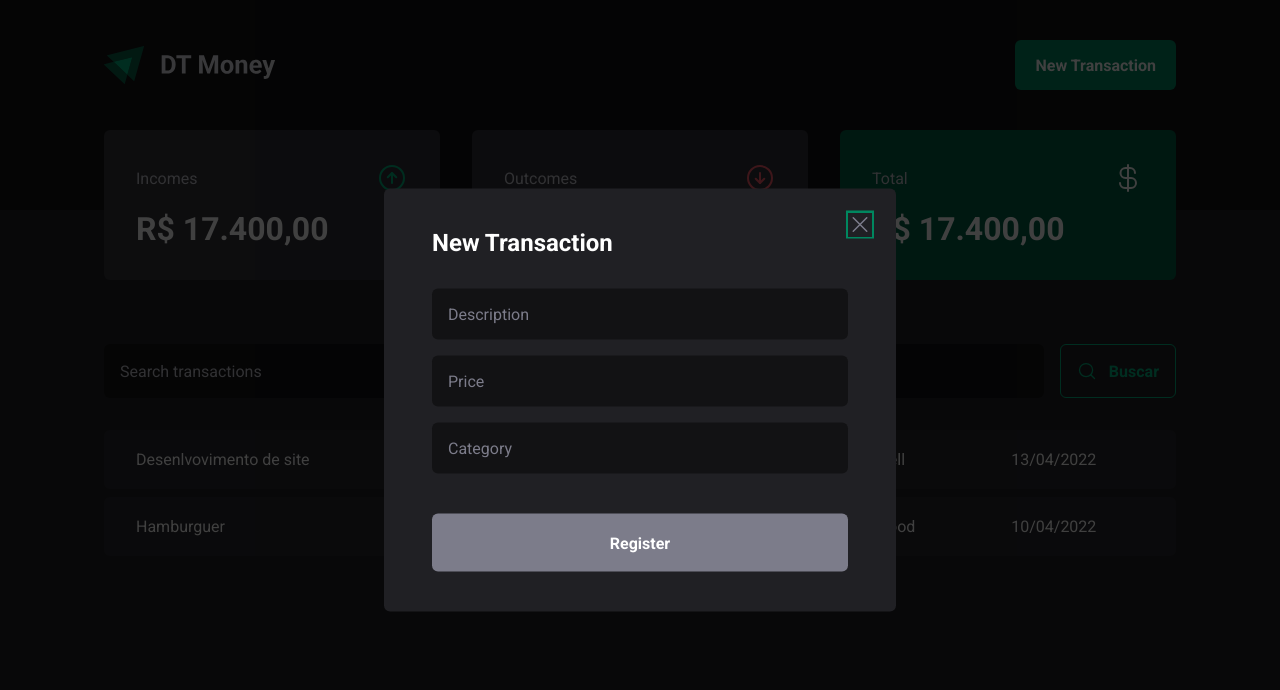
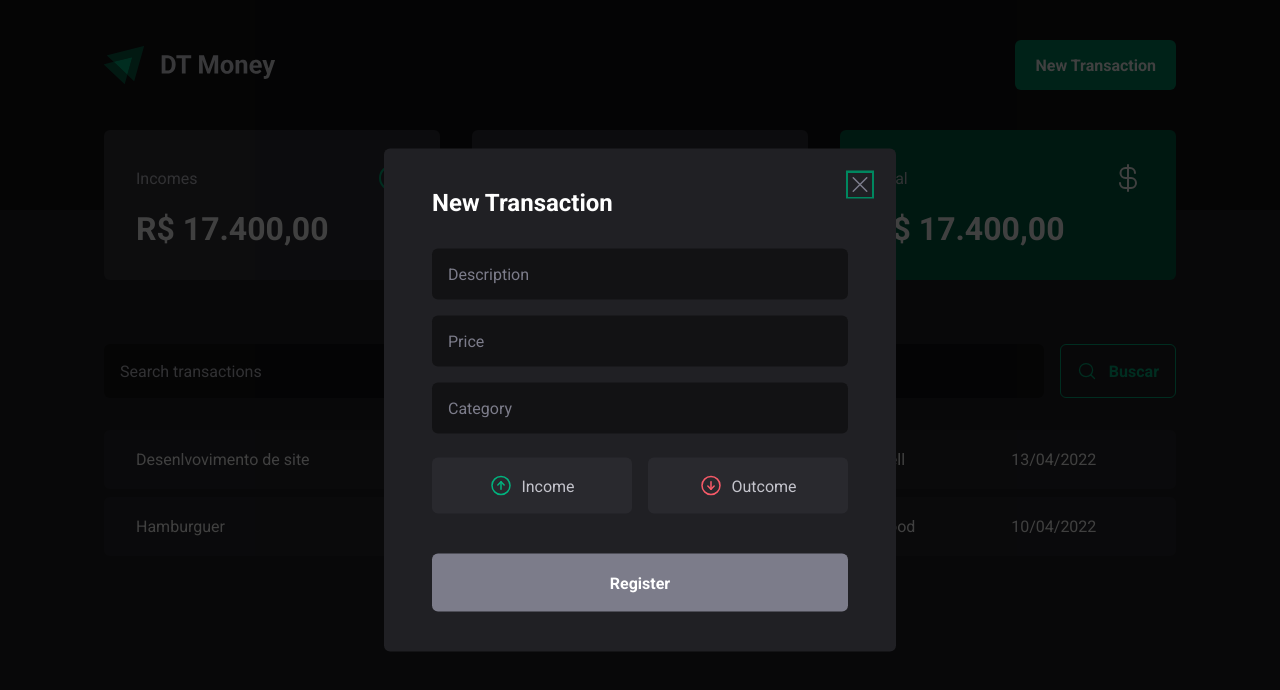
Before and after one commit to renanvzd/igniteII-pj03-dt-money, a React (Vite) app: page / in a window 1280 px wide. Both pictures are taken after a click on the button "New Transaction". Shown: the top 690 px of the page. Built offline with nearby package versions, Linux system fonts and the light colour scheme.

Commit message:
Modal: Buttons

```diff
--- a/src/components/NewTransactionModal/index.tsx
+++ b/src/components/NewTransactionModal/index.tsx
@@ -1,6 +1,6 @@
 import * as Dialog from '@radix-ui/react-dialog';
-import { X } from 'phosphor-react';
-import { CloseButton, Content, Overlay } from './styles';
+import { ArrowCircleDown, ArrowCircleUp, X } from 'phosphor-react';
+import { CloseButton, Content, Overlay, TransactionType, TransactionTypeButton } from './styles';
 
 export function NewTransactionModal() {
   return (
@@ -18,6 +18,18 @@
           <input type="text" placeholder="Price" required />
           <input type="text" placeholder="Category" required />
 
+          <TransactionType>
+            <TransactionTypeButton variant="income">
+              <ArrowCircleUp size={24} />
+              Income
+            </TransactionTypeButton>
+
+            <TransactionTypeButton variant="outcome">
+              <ArrowCircleDown size={24} />
+              Outcome
+            </TransactionTypeButton>
+          </TransactionType>
+
           <button type="submit">
             Register
           </button>
--- a/src/components/NewTransactionModal/styles.ts
+++ b/src/components/NewTransactionModal/styles.ts
@@ -69,3 +69,32 @@
   cursor: pointer;
   color: ${props => props.theme["gray-500"]};
 `
+
+export const TransactionType = styled.div`
+  display: grid;
+  grid-template-columns: repeat(2, 1fr);
+  gap: 1rem;
+  margin-top: 0.5rem;
+`
+
+interface TransactionTypeButtonProps {
+  variant: 'income' | 'outcome';
+}
+
+export const TransactionTypeButton = styled.div<TransactionTypeButtonProps>`
+  background: ${props => props.theme["gray-700"]};
+  padding: 1rem;
+  display: flex;
+  align-items: center;
+  justify-content: center;
+  gap: 0.5rem;
+  border-radius: 6px;
+  cursor: pointer;
+  border: 0;
+  color: ${props => props.theme["gray-300"]};
+
+
+  svg {
+    color: ${props => props.variant === 'income' ? props.theme["green-300"] : props.theme["red-300"]};
+  }
+`
```
